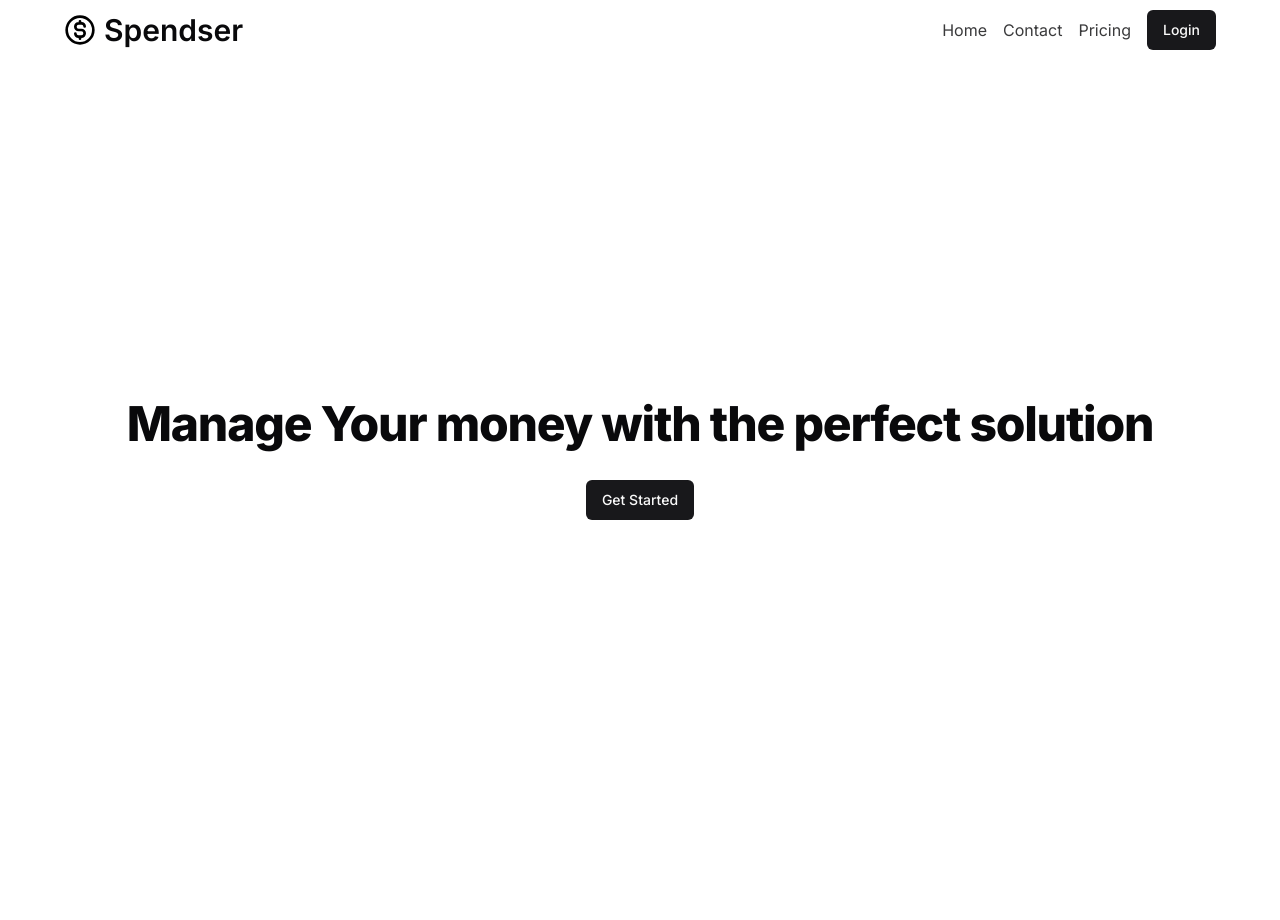
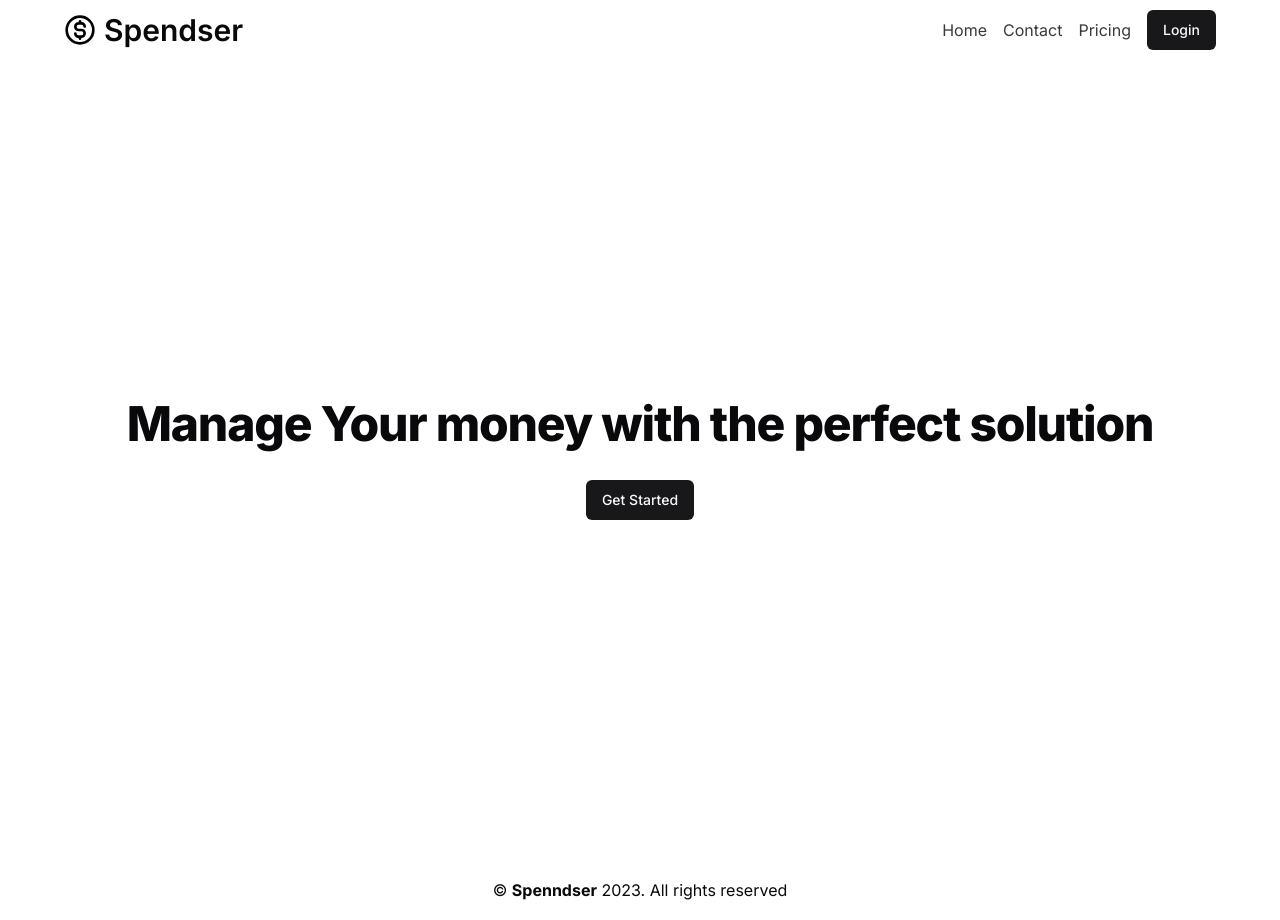
Before and after one commit to najmulhc/spendser-frontend, a Next.js app: page / in a window 1280 px wide. Before the commit the page ends 860 px from the top, so only its background shows below. Built offline with nearby package versions, Linux system fonts and the light colour scheme.

Commit message:
footer added

```diff
--- /dev/null
+++ b/src/app/components/footer/footer.tsx
@@ -0,0 +1,12 @@
+const Footer = () => {
+    return (
+      <footer className="py-4">
+        <p className="leading-7 [&:not(:first-child)]:mt-6 text-center">
+
+          © <b>Spenndser</b> 2023. All rights reserved
+        </p>
+      </footer>
+    );
+}
+
+export default Footer;
--- a/src/app/layout.tsx
+++ b/src/app/layout.tsx
@@ -3,6 +3,7 @@ import type { Metadata } from "next";
 import { Inter } from "next/font/google";
 import ThemeProvider from "./providers/provider";
 import Header from "./components/header/header";
+import Footer from "./components/footer/footer";
 
 const inter = Inter({ subsets: ["latin"] });
 
@@ -18,8 +19,6 @@ export const metadata: Metadata = {
   ],
 };
 
-
-
 export default function RootLayout({
   children,
 }: {
@@ -29,8 +28,8 @@ export default function RootLayout({
     <html lang="en">
       <body className={inter.className}>
         <ThemeProvider attribute="class" defaultTheme="system" enableSystem>
-
           {children}
+          <Footer />
         </ThemeProvider>
       </body>
     </html>
```
